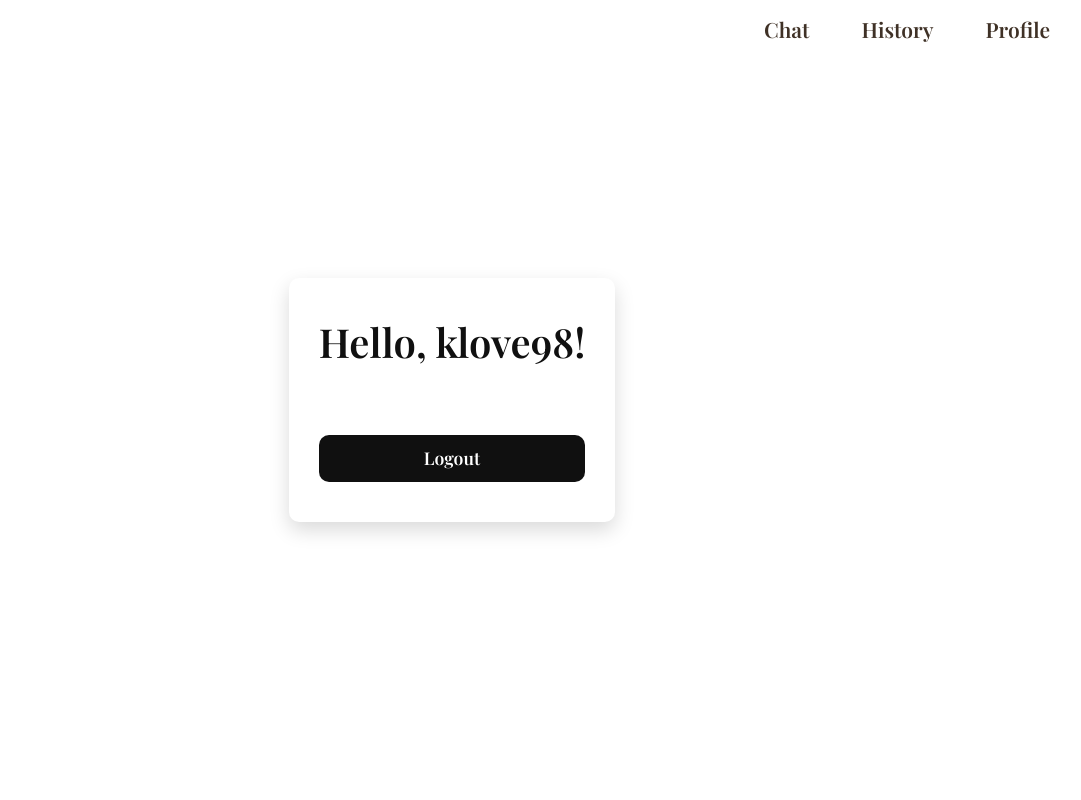
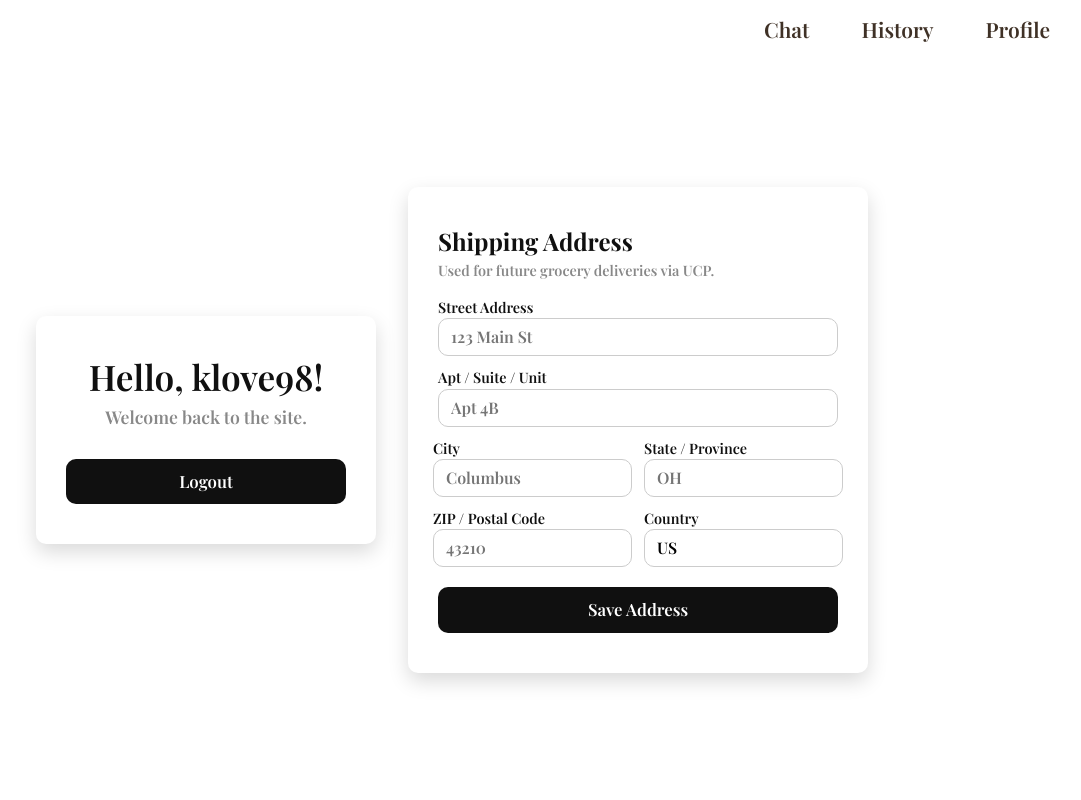
Before and after one commit to Adam3Haikal3/UCP-Capstone, a Django app: page /profile/ in a window 1280 px wide. Shown: the whole page, without its empty margins (188-1269 px from the left). Run offline with Django 5.2, Linux system fonts and the light colour scheme; a user stored in the database is signed in; data comes from the database, SQL or seed files in the repository; both versions use the stored data as it was after the commit.

Commit message:
User shipping info

```diff
--- a/CookinBook/main/apps.py
+++ b/CookinBook/main/apps.py
@@ -4,3 +4,6 @@ from django.apps import AppConfig
 class MainConfig(AppConfig):
     default_auto_field = "django.db.models.BigAutoField"
     name = "main"
+
+    def ready(self):
+        import main.signals  # noqa: F401
--- a/CookinBook/main/forms.py
+++ b/CookinBook/main/forms.py
@@ -1,6 +1,7 @@
 from django import forms
 from django.contrib.auth.models import User
 from django.contrib.auth.forms import UserCreationForm
+from .models import Profile
 
 
 class SignUpForm(UserCreationForm):
@@ -9,3 +10,32 @@ class SignUpForm(UserCreationForm):
     class Meta:
         model = User
         fields = ("username", "email", "password1", "password2")
+
+
+class ProfileAddressForm(forms.ModelForm):
+    class Meta:
+        model = Profile
+        fields = (
+            "street_address",
+            "street_address_2",
+            "city",
+            "state",
+            "zip_code",
+            "country",
+        )
+        labels = {
+            "street_address": "Street Address",
+            "street_address_2": "Apt / Suite / Unit",
+            "city": "City",
+            "state": "State / Province",
+            "zip_code": "ZIP / Postal Code",
+            "country": "Country",
+        }
+        widgets = {
+            "street_address": forms.TextInput(attrs={"placeholder": "123 Main St"}),
+            "street_address_2": forms.TextInput(attrs={"placeholder": "Apt 4B"}),
+            "city": forms.TextInput(attrs={"placeholder": "Columbus"}),
+            "state": forms.TextInput(attrs={"placeholder": "OH"}),
+            "zip_code": forms.TextInput(attrs={"placeholder": "43210"}),
+            "country": forms.TextInput(attrs={"placeholder": "US"}),
+        }
--- a/CookinBook/main/models.py
+++ b/CookinBook/main/models.py
@@ -7,6 +7,17 @@ class Profile(models.Model):
 
     user = models.OneToOneField(User, on_delete=models.CASCADE, related_name="profile")
     birth_date = models.DateField(null=True, blank=True)
+
+    # Shipping / mailing address (all optional)
+    street_address = models.CharField(max_length=255, blank=True, default="")
+    street_address_2 = models.CharField(
+        "Address line 2", max_length=255, blank=True, default=""
+    )
+    city = models.CharField(max_length=100, blank=True, default="")
+    state = models.CharField(max_length=100, blank=True, default="")
+    zip_code = models.CharField(max_length=20, blank=True, default="")
+    country = models.CharField(max_length=100, blank=True, default="US")
+
     created_at = models.DateTimeField(auto_now_add=True)
 
     def __str__(self):
--- a/CookinBook/main/templates/main/users/profile/profile.html
+++ b/CookinBook/main/templates/main/users/profile/profile.html
@@ -11,7 +11,9 @@
 </head>
 
 <div class="profile-page">
-    <div class="profile-card">
+
+    <!-- Left card: greeting + logout -->
+    <div class="profile-card profile-card-left">
         <h1 class="profile-title">Hello, {{ user.username }}!</h1>
         <p class="profile-description">Welcome back to the site.</p>
 
@@ -20,5 +22,65 @@
             <button type="submit" class="btn logout-btn">Logout</button>
         </form>
     </div>
+
+    <!-- Right card: shipping address -->
+    <div class="profile-card profile-card-right">
+        <h2 class="address-heading">Shipping Address</h2>
+        <p class="address-subtext">Used for future grocery deliveries via UCP.</p>
+
+        <!-- Django messages (success / error banners) -->
+        {% if messages %}
+        <div class="profile-messages">
+            {% for message in messages %}
+            <div class="alert alert-{{ message.tags }}">{{ message }}</div>
+            {% endfor %}
+        </div>
+        {% endif %}
+
+        <form method="post" class="address-form">
+            {% csrf_token %}
+
+            <div class="form-group">
+                <label for="id_street_address">{{ form.street_address.label }}</label>
+                {{ form.street_address }}
+                {{ form.street_address.errors }}
+            </div>
+
+            <div class="form-group">
+                <label for="id_street_address_2">{{ form.street_address_2.label }}</label>
+                {{ form.street_address_2 }}
+                {{ form.street_address_2.errors }}
+            </div>
+
+            <div class="form-row">
+                <div class="form-group form-group-half">
+                    <label for="id_city">{{ form.city.label }}</label>
+                    {{ form.city }}
+                    {{ form.city.errors }}
+                </div>
+                <div class="form-group form-group-half">
+                    <label for="id_state">{{ form.state.label }}</label>
+                    {{ form.state }}
+                    {{ form.state.errors }}
+                </div>
+            </div>
+
+            <div class="form-row">
+                <div class="form-group form-group-half">
+                    <label for="id_zip_code">{{ form.zip_code.label }}</label>
+                    {{ form.zip_code }}
+                    {{ form.zip_code.errors }}
+                </div>
+                <div class="form-group form-group-half">
+                    <label for="id_country">{{ form.country.label }}</label>
+                    {{ form.country }}
+                    {{ form.country.errors }}
+                </div>
+            </div>
+
+            <button type="submit" class="btn save-btn">Save Address</button>
+        </form>
+    </div>
+
 </div>
 {% endblock %}
--- a/CookinBook/main/templates/main/users/profile/static/profile.css
+++ b/CookinBook/main/templates/main/users/profile/static/profile.css
@@ -1,42 +1,63 @@
+/* ══════════════════════════════
+   Page wrapper — side-by-side cards
+   ══════════════════════════════ */
 .profile-page {
     display: flex;
     justify-content: center;
     align-items: center;
+    gap: 32px;
     min-height: 100vh;
-    padding: 20px;
+    padding: 100px 24px 40px;
     box-sizing: border-box;
     font-family: var(--font-family);
     background-color: #ffffff;
+    flex-wrap: wrap;
 }
 
-/* Profile card */
+/* ══════════════════════════════
+   Shared card styles
+   ══════════════════════════════ */
 .profile-card {
-    max-width: 400px;
     background-color: var(--color-background);
     padding: 40px 30px;
     border-radius: var(--border-radius);
     box-shadow: 0 8px 20px rgba(0, 0, 0, 0.15);
+}
+
+/* Left card – greeting + logout */
+.profile-card-left {
+    width: 340px;
     text-align: center;
 }
 
+/* Right card – address form */
+.profile-card-right {
+    width: 460px;
+    text-align: left;
+}
+
+/* ══════════════════════════════
+   Left card contents
+   ══════════════════════════════ */
+
 /* Greeting title */
 .profile-title {
-    font-size: 2.5rem;
-    margin-bottom: 10px;
+    font-size: 2.2rem;
+    margin-bottom: 6px;
     color: var(--color-text);
 }
 
 /* Description */
 .profile-description {
-    font-size: 1.2rem;
-    color: var(--color-text-light);
-    margin-bottom: 30px;
+    font-size: 1.1rem;
+    color: #888;
+    margin-bottom: 28px;
 }
 
 /* Logout button */
 .logout-btn {
     padding: 10px 20px;
-    font-size: 1.1rem;
+    font-size: 1.05rem;
     border-radius: var(--border-radius);
     border: none;
     cursor: pointer;
@@ -47,7 +68,128 @@
 }
 
 .logout-btn:hover {
-    transform: scale(1.05);
+    transform: scale(1.03);
+    color: var(--color-text-light);
+}
+
+/* ══════════════════════════════
+   Right card contents – address
+   ══════════════════════════════ */
+
+.address-heading {
+    font-size: 1.5rem;
+    font-weight: 700;
+    color: var(--color-text);
+    margin-bottom: 4px;
+}
+
+.address-subtext {
+    font-size: 0.9rem;
+    color: #888;
+    margin-bottom: 18px;
+}
+
+/* Messages */
+.profile-messages {
+    margin-bottom: 14px;
+}
+
+.profile-messages .alert {
+    padding: 10px 14px;
+    border-radius: var(--border-radius);
+    margin-bottom: 8px;
+    font-size: 0.95rem;
+}
+
+.profile-messages .alert-success {
+    background-color: #d4edda;
+    color: #155724;
+    border: 1px solid #c3e6cb;
+}
+
+.profile-messages .alert-error {
+    background-color: #f8d7da;
+    color: #721c24;
+    border: 1px solid #f5c6cb;
+}
+
+/* ── Form layout ── */
+.address-form .form-group {
+    margin-bottom: 14px;
+}
+
+.address-form label {
+    display: block;
+    font-size: 0.9rem;
+    font-weight: 600;
+    color: var(--color-text);
+    margin-bottom: 4px;
+    line-height: 1;
+}
+
+/* Every input in the form – uniform sizing */
+.address-form input[type="text"] {
+    display: block;
+    width: 100%;
+    height: 38px;
+    padding: 0 12px;
+    font-family: inherit;
+    font-size: 1rem;
+    line-height: 38px;
+    border: 1px solid #ccc;
+    border-radius: var(--border-radius);
+    outline: none;
+    box-sizing: border-box;
+    transition: border-color 0.3s ease;
+}
+
+.address-form input[type="text"]:focus {
+    border-color: var(--color-primary);
+}
+
+/* Side-by-side field rows */
+.address-form .form-row {
+    display: flex;
+    gap: 12px;
+}
+
+.address-form .form-group-half {
+    flex: 1 1 0;
+    min-width: 0;
+}
+
+/* Save button */
+.save-btn {
+    margin-top: 6px;
+    padding: 10px 20px;
+    font-size: 1.05rem;
+    border-radius: var(--border-radius);
+    border: none;
+    cursor: pointer;
+    transition: transform 0.3s ease;
     background-color: var(--color-primary);
     color: var(--color-text-light);
+    width: 100%;
 }
+
+.save-btn:hover {
+    transform: scale(1.03);
+    color: var(--color-text-light);
+}
+
+/* ══════════════════════════════
+   Mobile — stack cards vertically
+   ══════════════════════════════ */
+@media (max-width: 860px) {
+    .profile-page {
+        flex-direction: column;
+        align-items: center;
+        padding-top: 90px;
+    }
+
+    .profile-card-left,
+    .profile-card-right {
+        width: 100%;
+        max-width: 480px;
+    }
+}
--- a/CookinBook/main/views.py
+++ b/CookinBook/main/views.py
@@ -2,8 +2,8 @@ from django.shortcuts import render, redirect, get_object_or_404
 from django.contrib.auth import authenticate, login, logout
 from django.contrib.auth.forms import AuthenticationForm
 from django.contrib.auth.decorators import login_required
-from .forms import SignUpForm
-from .models import ChatConversation, ChatMessage
+from .forms import SignUpForm, ProfileAddressForm
+from .models import Profile, ChatConversation, ChatMessage
 from gemini_wrapper.client import CookinBookBot
 from django.contrib import messages
 import json
@@ -253,7 +253,18 @@ def signup_view(request):
 
 @login_required
 def profile_view(request):
-    return render(request, "main/users/profile/profile.html")
+    profile, _ = Profile.objects.get_or_create(user=request.user)
+
+    if request.method == "POST":
+        form = ProfileAddressForm(request.POST, instance=profile)
+        if form.is_valid():
+            form.save()
+            messages.success(request, "Address updated successfully!")
+            return redirect("profile")
+    else:
+        form = ProfileAddressForm(instance=profile)
+
+    return render(request, "main/users/profile/profile.html", {"form": form})
 
 
 def logout_view(request):
```
Also changed, not shown: CookinBook/main/signals.py (added, +12 -0 lines), CookinBook/db.sqlite3, CookinBook/main/migrations/0003_profile_city_profile_country_profile_state_and_more.py (added).
